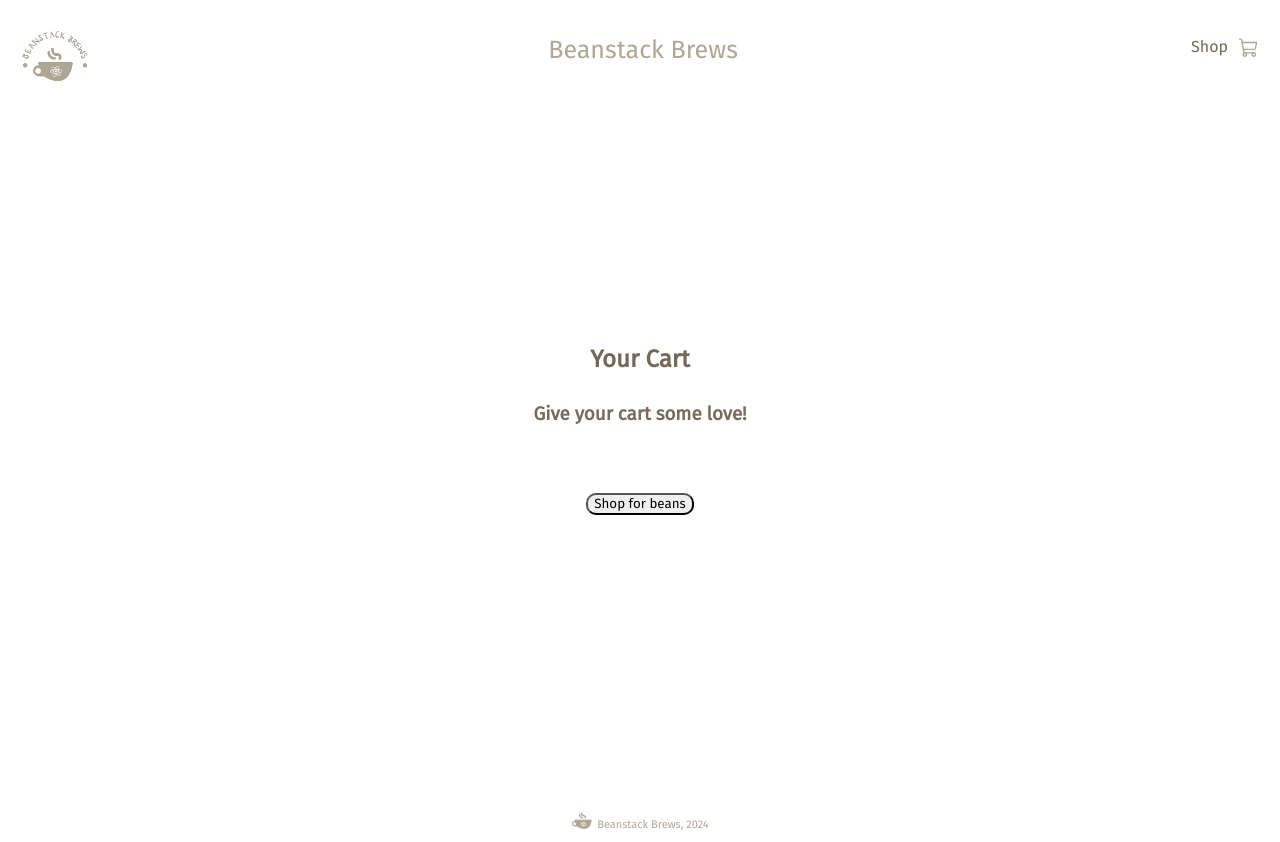
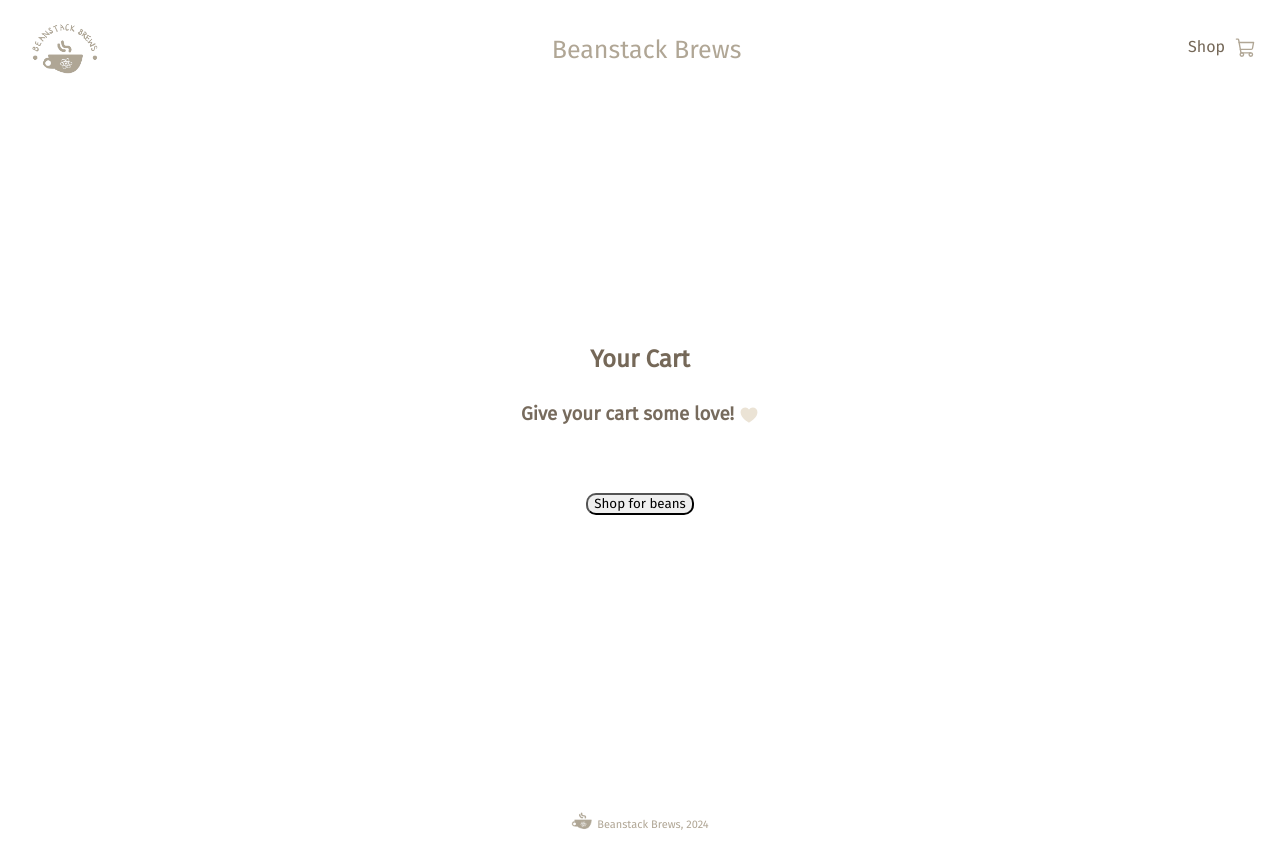
Before and after one commit to elaine-lai/coffee_shopping_cart, a React (Create React App) app: page /cart in a window 1280 px wide. Built offline with nearby package versions, Linux system fonts and the light colour scheme.

Commit message:
removed unused import error messages

```diff
--- a/src/App.js
+++ b/src/App.js
@@ -5,7 +5,7 @@ import { Footer } from './components/footer';
 import { Shop } from './pages/shop/shop';
 import { Cart } from './pages/cart/cart';
 import { ProductDetails } from './pages/productdetails/productdetails';
-import { ShopContext, ShopContextProvider } from "./context/shop-context"
+import { ShopContextProvider } from "./context/shop-context"
 
 function App() {
   return (
--- a/src/components/navbar.css
+++ b/src/components/navbar.css
@@ -66,10 +66,14 @@ body {
     color: #B0A695;
   }
   .logoImg{
-    margin-top: 15px;
+    margin-top: 0px;
+    margin-left: 10px;
     width: 75px;
   }
   .navbar{
     height: 100px;
   }
+  .links{
+    margin-right: 23px;
+  }
 }
--- a/src/pages/cart/cart.jsx
+++ b/src/pages/cart/cart.jsx
@@ -4,6 +4,7 @@ import { ShopContext } from "../../context/shop-context"
 import { CartItem } from "./cart-item";
 import "./cart.css"
 import { useNavigate } from 'react-router-dom'
+import { Heart } from "phosphor-react";
 
 export const Cart = () => {
   const {cartItems, calculateTotal} = useContext(ShopContext)
@@ -24,6 +25,7 @@ export const Cart = () => {
             if(cartItems[product.id] !== 0){
               return <CartItem data={product}/>
             }
+            return null
           })}
         </div>
 
@@ -35,7 +37,8 @@ export const Cart = () => {
         </div>
       :
       <div>
-        <h3>Give your cart some love! </h3>
+        <h3>Give your cart some love! <Heart color="#EBE3D5" weight="fill" style={{ verticalAlign: 'bottom' }} size={20} /></h3>
+
         <button className='checkoutBtn'onClick={() => navigate("../../")}>Shop for beans</button>
       </div>}
       </div>
--- a/src/pages/productdetails/productdetails.jsx
+++ b/src/pages/productdetails/productdetails.jsx
@@ -1,12 +1,10 @@
-import React, { useContext } from 'react'
+import React from 'react'
 import { useParams } from 'react-router-dom';
-import { ShopContext } from "../../context/shop-context"
 import { PRODUCTS } from "../../products"
 import { CartItem } from "../cart/cart-item";
 import './productdetails.css'
 
 export const ProductDetails = () => {
-  const {cartItems} = useContext(ShopContext)
   const params = useParams();
   const product_productid = Number(params.id);
 
--- a/src/pages/shop/product.jsx
+++ b/src/pages/shop/product.jsx
@@ -1,10 +1,8 @@
 import React, { useContext } from "react";
 import { ShopContext } from "../../context/shop-context"
-import { useNavigate, Link } from 'react-router-dom'
+import { Link } from 'react-router-dom'
 
 export const Product = (props) => {
-
-    const navigate = useNavigate()
 
     const {id, productName, price, productImage} = props.data;
     console.log(props.data)
```
Also changed, not shown: 1 other file (tests, documents, lock files or other folders).
